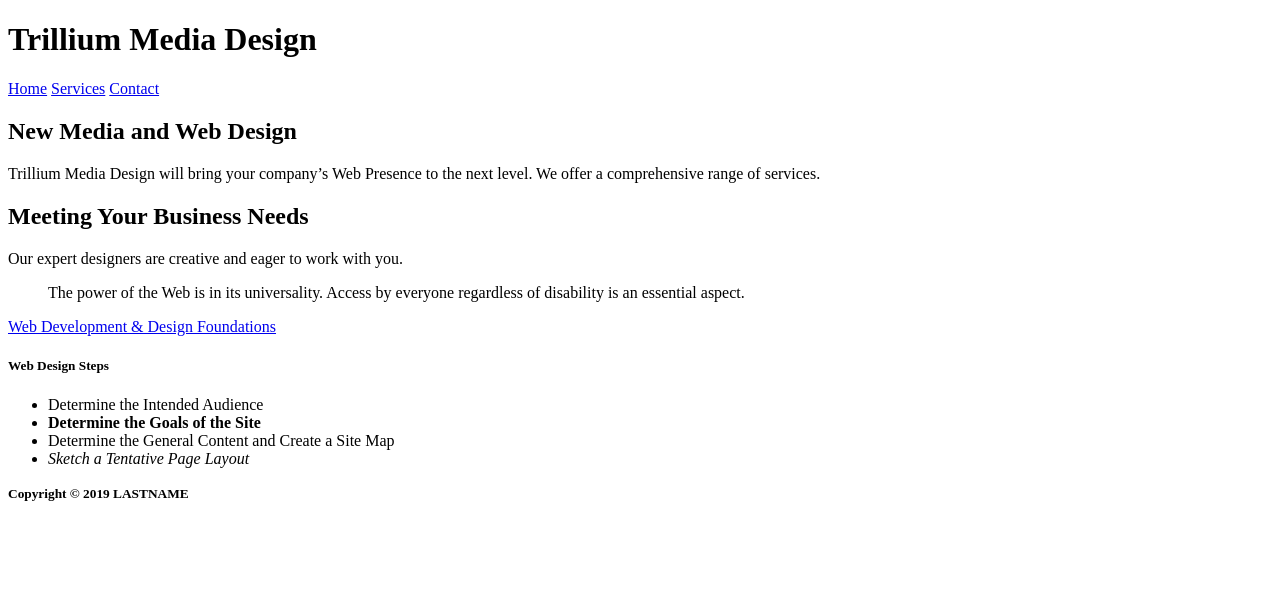
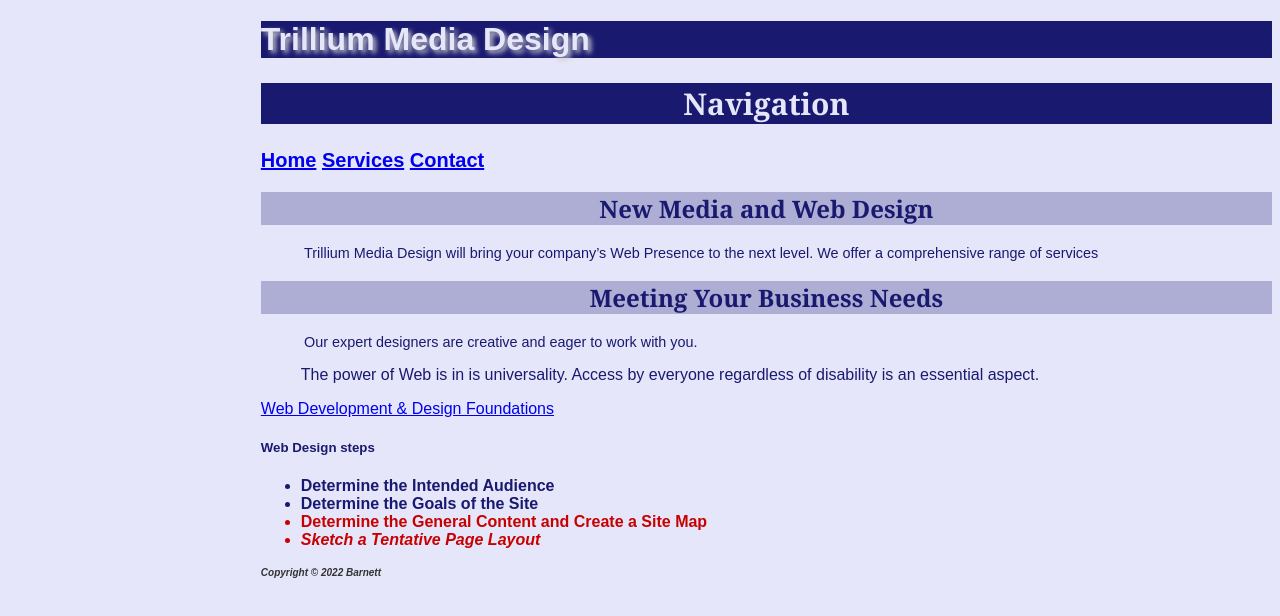
Before and after one commit to 44144-Sp22/ch3inclassnotes-jacquelinebarnett, a plain HTML site: page index.html in a window 1280 px wide. Drawn offline with Linux system fonts and the light colour scheme.

Commit message:
Finished Chapter 3 Notes

```diff
--- a/index.html
+++ b/index.html
@@ -1,45 +1,48 @@
 <!DOCTYPE html>
 <html lang="en">
+
 <head>
-		<title>LASTNAME Chapter 3 InClass Notes</title>
+  <title>Barnett Chapter 3 InClass Notes</title>
   <meta charset="utf-8">
+  <link href="style.css" rel="stylesheet">
 </head>
+
 <body>
-        <!-- Structural Elements - header, nav, main, footer -->
-        <header>
+  <div id="wrapper">
+    <!--Structural Elements - header, nav, main, footer-->
+    <header style="background-color: #b5b5b5;color: #e6e6e6;">
       <h1>Trillium Media Design</h1>
     </header>
     <nav>
-            <!-- Anchor tags - specifies hyperlink reference to a file. Relative Links - link to pages on own site. -->
+      <h2>Navigation</h2>
+      <!--Anchor tags - specifies hyperlink reference to a file. Relative links - link to pages on own site. -->
       <a href="index.html">Home</a>
       <a href="services.html">Services</a>
       <a href="contact.html">Contact</a>
     </nav>
     <main>
       <h2>New Media and Web Design</h2>
-            <p>Trillium Media Design will bring your company&rsquo;s Web Presence to the next level. We offer a comprehensive range of services.</p>
+      <p>Trillium Media Design will bring your company&rsquo;s Web Presence to the next level. We offer a comprehensive range of services</p>
 
       <h2>Meeting Your Business Needs</h2>
       <p>Our expert designers are creative and eager to work with you.</p>
 
-            <!--Indents a block of text for special emphasis -->
-            <blockquote>The power of the Web is in its universality. Access by everyone regardless of disability is an essential aspect.</blockquote>
-
-            <!--Absolute Link - link to a different website. -->
+      <!--Indents a block of text for special emphasis-->
+      <blockquote>The power of Web is in is universality. Access by everyone regardless of disability is an essential aspect.</blockquote>
+      <!--Absolute link - link to a different website-->
       <a href="http://webdevfoundations.net">Web Development &amp; Design Foundations</a>
-
-            <h5>Web Design Steps</h5>
+      <h5>Web Design steps</h5>
       <ul>
         <li>Determine the Intended Audience</li>
         <li><strong>Determine the Goals of the Site</strong></li>
-                <li>Determine the General Content and Create a Site Map</li>
-                <li><em>Sketch a Tentative Page Layout</em></li>
+        <li class="feature">Determine the General Content and Create a Site Map</li>
+        <li class="feature"><em>Sketch a Tentative Page Layout</em></li>
       </ul>
-
     </main>
     <footer>
-            <small><strong>Copyright &copy; 2019 LASTNAME</strong></small>
+      <small><strong>Copyright &copy; 2022 Barnett</strong><small>
     </footer>
+  </div>
+</body>
 
-    </body>
 </html>
--- /dev/null
+++ b/style.css
@@ -0,0 +1,54 @@
+body {
+  background-color: #e6e6fa;
+  color: #191970;
+  font-family: Arial, Verdana, sans-serif;
+}
+
+h1 {
+  background-color: #191970;
+  color: #e6e6fa;
+  line-height: 200% font-family: Georgia, "Times New Roman", serif;
+  text-shadow: 3px 3px 5px #cccccc;
+}
+
+h2 {
+  background-color: #aeaed4;
+  color: #191970;
+  font-family: Georgia, "Times New Roman", serif;
+  text-align: center;
+}
+
+p {
+  font-size: .90em;
+  text-indent: 3em;
+}
+
+ul {
+  font-weight: bold;
+}
+
+nav {
+  font-weight: bold;
+  font-size: 1.25em;
+}
+
+#wrapper {
+  margin-left: auto;
+  margine-right: auto;
+  width: 80%
+}
+
+.feature {
+  color: #c70000;
+}
+
+footer {
+  color: #333333;
+  font-size: .75em;
+  font-style: italic;
+}
+
+nav h2 {
+  background-color: #191970;
+  color: #e6e6fa;
+}
```
Also changed, not shown: contact.html (+7 -2 lines), services.html (+7 -2 lines). Lines whose indentation alone changed are shown as unchanged.
